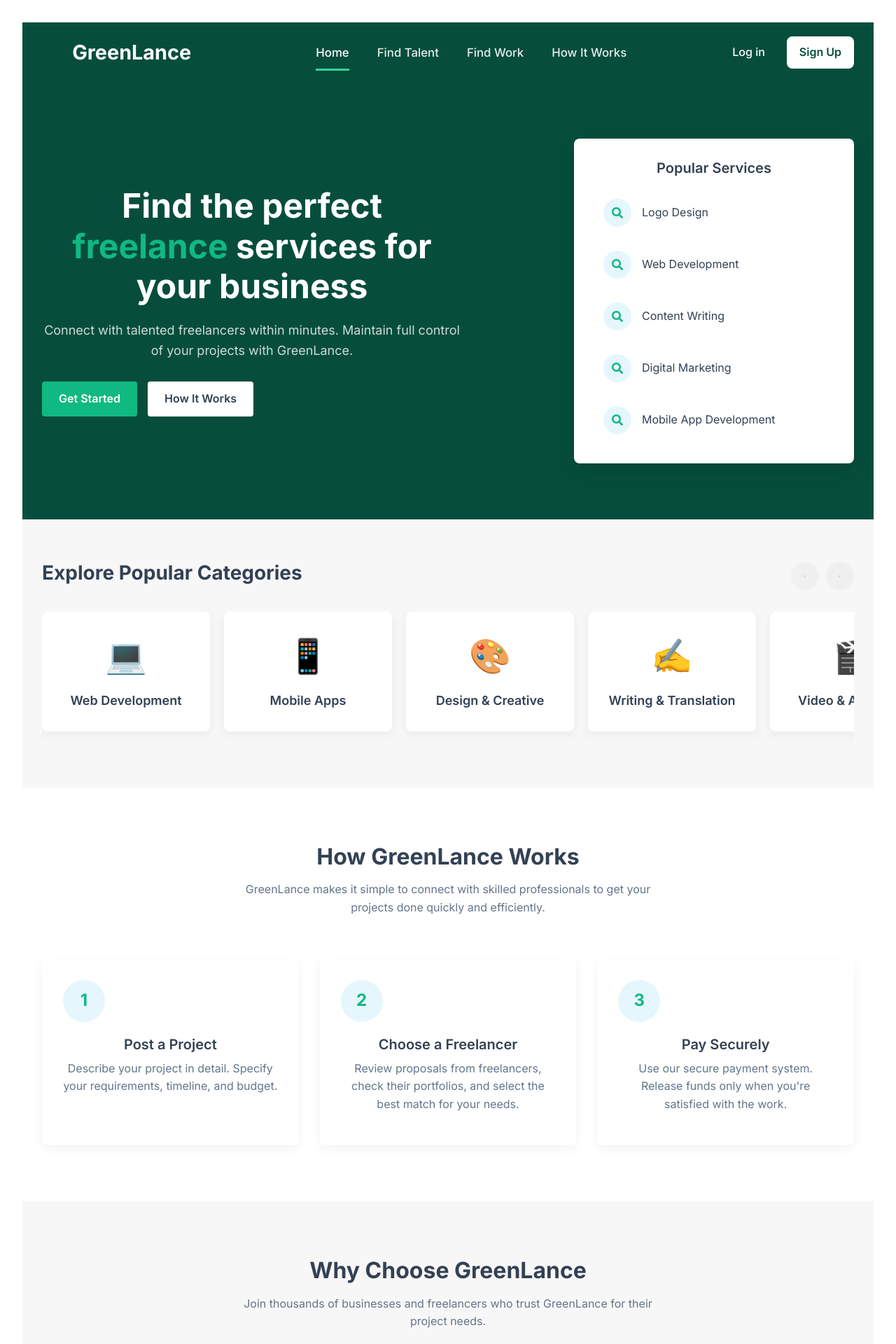
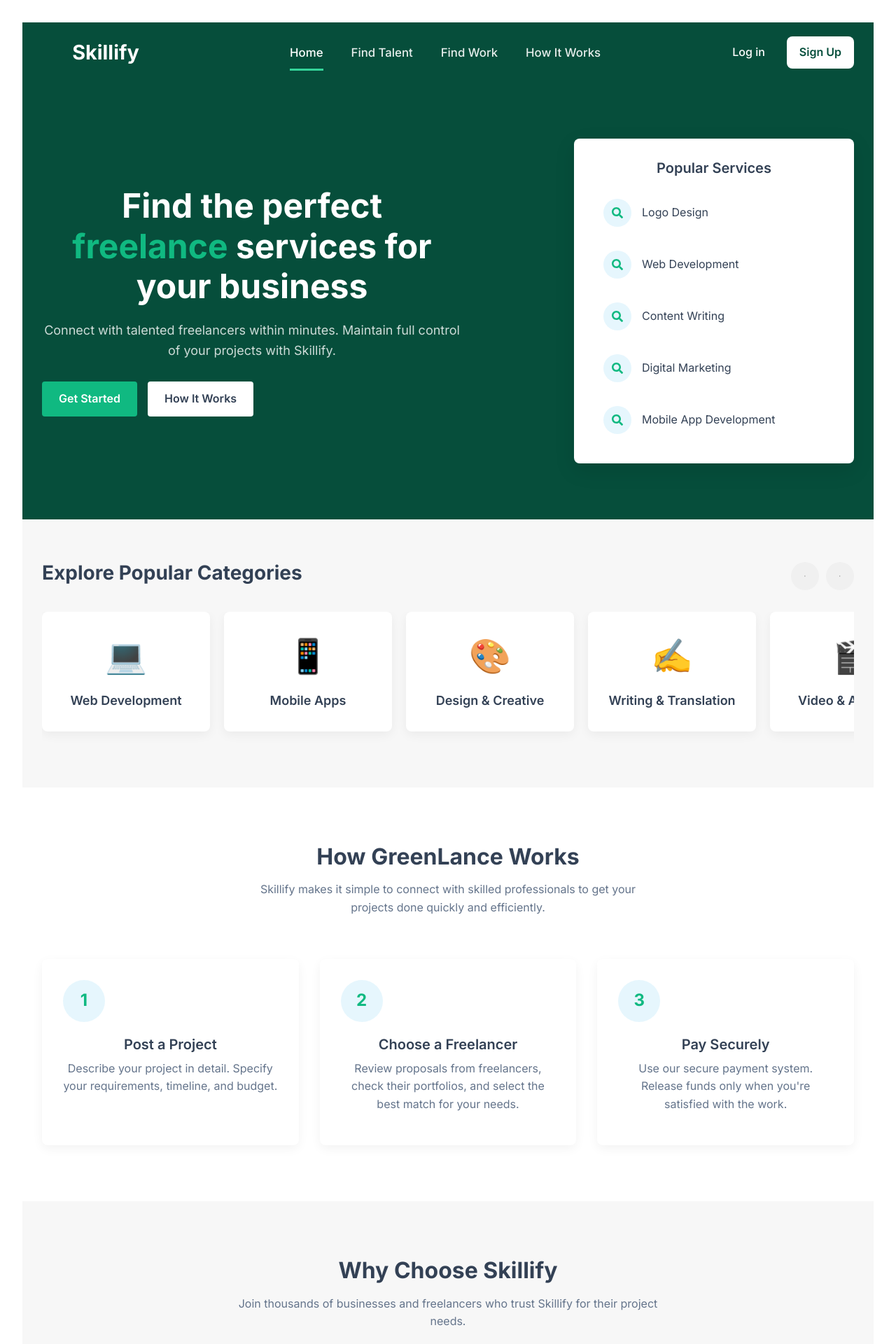
Before and after one commit to OmerJawaid/Freelancing-Web-Application, a React (Vite) app in the folder Frontend/: page / in a window 1280 px wide. Shown: the top 1920 px of the page at 70% size. Built offline with nearby package versions, Linux system fonts and the light colour scheme.

Commit message:
Home page navigation button with scroll

```diff
--- a/Frontend/src/Pages/Home/Home.css
+++ b/Frontend/src/Pages/Home/Home.css
@@ -40,7 +40,6 @@
   /* === Navbar Styling === */
   .navbar {
     background-color: #064e3b;
-    position: static;
     width: 100%;
     z-index: 100;
   }
--- a/Frontend/src/Pages/Home/Home.jsx
+++ b/Frontend/src/Pages/Home/Home.jsx
@@ -15,11 +15,20 @@ import {
 const Navbar = () => {
   const [mobileMenuOpen, setMobileMenuOpen] = React.useState(false);
 
+  const scrollToSection = (sectionId, event) => {
+    event.preventDefault();
+    const section = document.getElementById(sectionId);
+    if (section) {
+      section.scrollIntoView({ behavior: 'smooth' });
+    }
+    setMobileMenuOpen(false); // Close mobile menu after clicking
+  };
+
   return (
     <nav className="navbar">
       <div className="container navbar-container">
         <div className="navbar-logo">
-          <a href="/" className="logo">GreenLance</a>
+          <a href="/" className="logo">Skillify</a>
         </div>
 
         <div className={`navbar-menu ${mobileMenuOpen ? 'active' : ''}`}>
@@ -28,13 +37,13 @@ const Navbar = () => {
               <a href="/" className="nav-link">Home</a>
             </li>
             <li className="nav-item">
-              <a href="/find-talent" className="nav-link">Find Talent</a>
+              <a href="/find-talent" className="nav-link" onClick={(e) => scrollToSection('category-section', e)}>Find Talent</a>
             </li>
             <li className="nav-item">
-              <a href="/find-work" className="nav-link">Find Work</a>
+              <a href="/find-work" className="nav-link" onClick={(e) => scrollToSection('cta-section', e)}>Find Work</a>
             </li>
             <li className="nav-item">
-              <a href="/how-it-works" className="nav-link">How It Works</a>
+              <a href="#how-it-works" className="nav-link" onClick={(e) => scrollToSection('how-it-works', e)} >How It Works</a>
             </li>
           </ul>
         </div>
@@ -66,6 +75,15 @@ const Home = () => {
     }
   };
 
+  const scrollToSection = (sectionId, event) => {
+    event.preventDefault();
+    const section = document.getElementById(sectionId);
+    if (section) {
+      section.scrollIntoView({ behavior: 'smooth' });
+    }
+    setMobileMenuOpen(false); // Close mobile menu after clicking
+  };
+
   const scrollRight = () => {
     if (sliderRef.current) {
       sliderRef.current.scrollBy({ left: 300, behavior: 'smooth' });
@@ -74,6 +92,7 @@ const Home = () => {
 
   return (
     <div className="home-wrapper">
+      {/* Pass howItWorksRef as a prop to Navbar */}
       <Navbar />
 
       {/* Hero Section */}
@@ -84,11 +103,11 @@ const Home = () => {
               Find the perfect <span>freelance</span> services for your business
             </h1>
             <p className="hero-description">
-              Connect with talented freelancers within minutes. Maintain full control of your projects with GreenLance.
+              Connect with talented freelancers within minutes. Maintain full control of your projects with Skillify.
             </p>
             <div className="hero-buttons">
-              <button className="btn-primary">Get Started</button>
-              <button className="btn-white">How It Works</button>
+              <button className="btn-primary" onClick={(e) => scrollToSection('cta-section', e)}>Get Started</button>
+              <button className="btn-white" onClick={(e) => scrollToSection('how-it-works', e)}>How It Works</button>
             </div>
           </div>
           <div className="services-card">
@@ -108,7 +127,7 @@ const Home = () => {
       </section>
 
       {/* Category Slider */}
-      <section className="category-section">
+      <section className="category-section" id="category-section">
         <div className="container">
           <div className="category-header">
             <h2 className="category-title">Explore Popular Categories</h2>
@@ -146,11 +165,11 @@ const Home = () => {
       </section>
 
       {/* How It Works Section */}
-      <section className="how-section">
+      <section className="how-section" id="how-it-works">
         <div className="container">
           <h2 className="how-title">How GreenLance Works</h2>
           <p className="how-description">
-            GreenLance makes it simple to connect with skilled professionals to get your projects done quickly and efficiently.
+            Skillify makes it simple to connect with skilled professionals to get your projects done quickly and efficiently.
           </p>
           <div className="steps-container">
             <div className="step-card">
@@ -181,9 +200,9 @@ const Home = () => {
       {/* Features Section */}
       <section className="features-section">
         <div className="container">
-          <h2 className="features-title">Why Choose GreenLance</h2>
+          <h2 className="features-title">Why Choose Skillify</h2>
           <p className="features-description">
-            Join thousands of businesses and freelancers who trust GreenLance for their project needs.
+            Join thousands of businesses and freelancers who trust Skillify for their project needs.
           </p>
           <div className="features-grid">
             <div className="feature-item">
@@ -245,7 +264,7 @@ const Home = () => {
       </section>
 
       {/* CTA Section */}
-      <section className="cta-section">
+      <section className="cta-section" id="cta-section">
         <div className="container">
           <h2 className="cta-title">Ready to get started?</h2>
           <p className="cta-description">
@@ -304,7 +323,7 @@ const Home = () => {
             </div>
           </div>
           <div className="footer-bottom">
-            <p className="footer-copyright">© 2023 GreenLance. All rights reserved.</p>
+            <p className="footer-copyright">© 2023 Skillify. All rights reserved.</p>
             <div className="social-icons">
               <a href="#" className="social-icon"><i className="fab fa-facebook-f"></i></a>
               <a href="#" className="social-icon"><i className="fab fa-twitter"></i></a>
```
